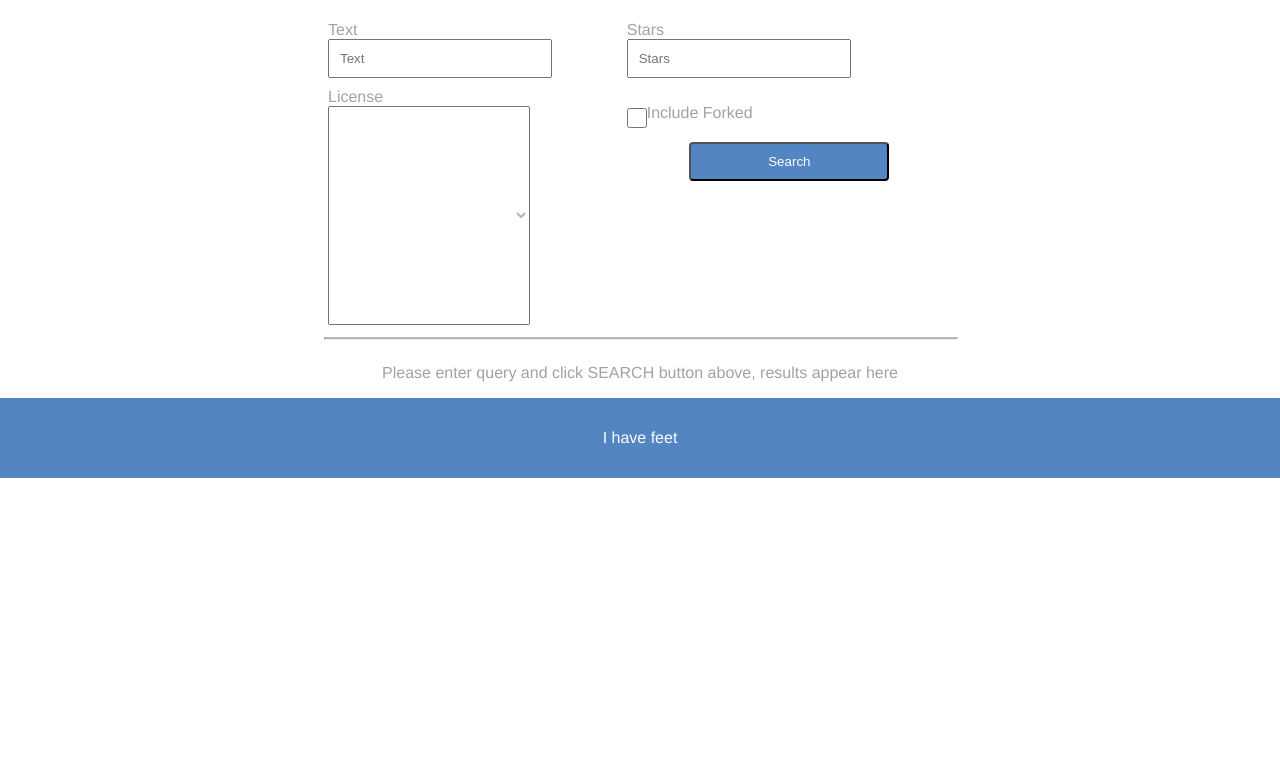
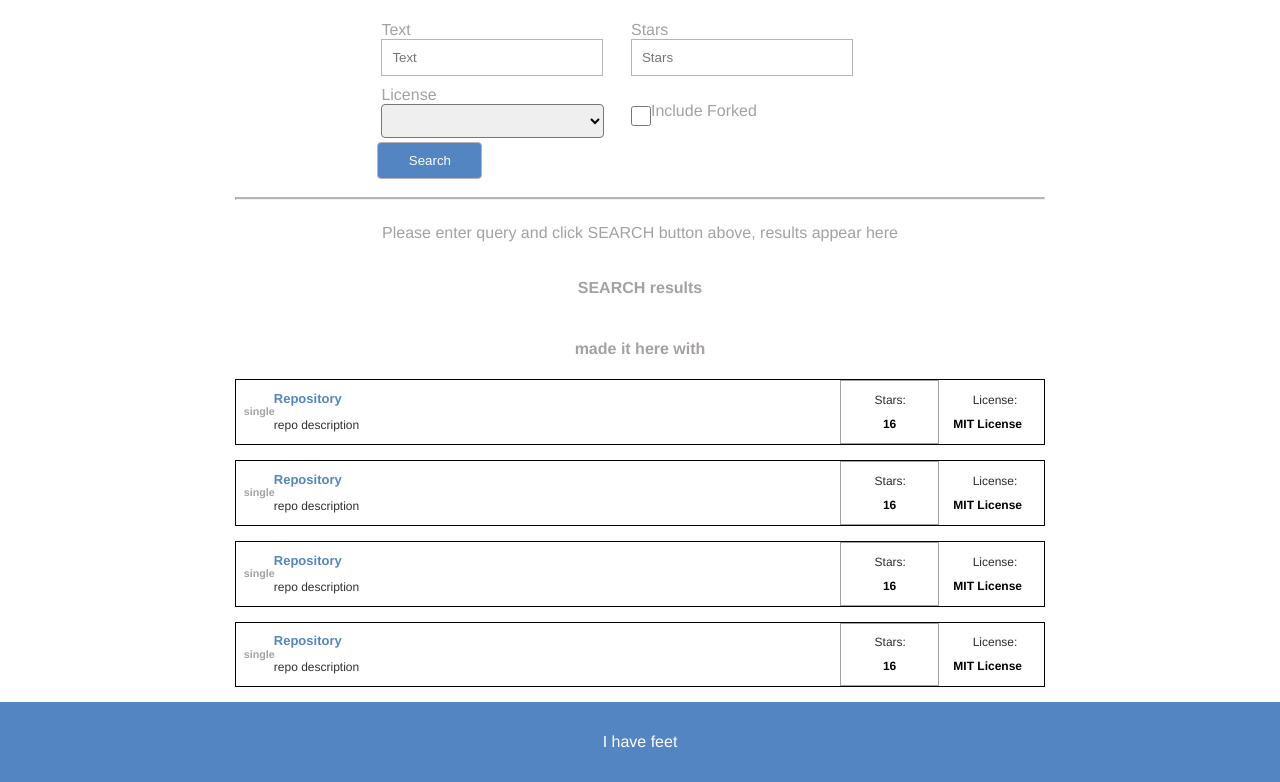
Before and after one commit to unachoza/GitHUB-Repo-Search, a React app in the folder githubreposearch/: page / in a window 1280 px wide. Shown: the part 145-927 px from the top of the page. Before the commit the page ends 816 px from the top, so only its background shows below. Built offline with nearby package versions, Linux system fonts and the light colour scheme.

Commit message:
traversing query results to display values on child compoents from state

```diff
--- a/githubreposearch/src/App.css
+++ b/githubreposearch/src/App.css
@@ -18,14 +18,14 @@ img {
 
 .result-container {
     border: 1px black solid;
-    width: 70%;
+    width: 100%;
     height: 25%;
     margin-bottom: 15px;
     display: flex;
     justify-content: center
 }
 .list-container {
-    width: 95%;
+    width: 80%;
     display: flex;
     flex-direction: column;
     align-items: center
@@ -39,7 +39,7 @@ div {
     display: flex;
     flex-direction: column;
     align-items: center;
-    width: 50%;
+    width: 80%;
 
 }
 .app-container {
@@ -74,7 +74,7 @@ div {
 
 hr {
     border-top: 2px solid rgb(185, 180, 180);
-    width: 100%
+    width: 80%
 }
 
 .column {
@@ -86,24 +86,32 @@ input {
     padding: 10px;
     margin-bottom: 10px;
     width: 200px;
+    border: 1px solid rgb(185, 180, 180);
 }
 .dropdown {
-    padding: 100px;
-    width: 60px
-
+    width: 223px;
+    height:20px
 }
 select {
-    padding: 10px;
-    color: rgb(185, 180, 180);
-}
+    width: 100%;
+    padding: 16px 20px;
+    border-radius: 4px;
+  }
 option{
-    position: absolute;
-    background-color: DodgerBlue;
     top: 100%;
     left: 0;
     right: 0;
     z-index: 99;
 }
+/* .form {
+    border:3px solid red;
+    display: flex;
+    align-items: center;
+    align-content: center;
+    justify-content: center;
+    justify-items: center;
+    width: 70%
+} */
 #checkbox-title{
     float:right
 }
@@ -117,15 +125,16 @@ margin-right: 0px;
 width: 20px;
  }
 
- #submit {
-     display: flex;
+ input#submit {
+     /* display: flex; */
     justify-content: center;
     align-items: center;
-    margin-left: auto;
-    margin-right: auto;
+    margin-right: 35%;
     border-radius: 4px;
     background: #5285C1;
-    color: white
+    color: white;
+    width: 20%;
+
 
  }
  h6{
@@ -148,9 +157,7 @@ width: 12%
     flex-direction: column;
     align-items: center;
     justify-content: center;
-
     width: 12%
-
 }
 
 .repo-text {
--- a/githubreposearch/src/ResultsComponents/ResultSingle.js
+++ b/githubreposearch/src/ResultsComponents/ResultSingle.js
@@ -9,7 +9,8 @@ class ResultSingle extends Component{
     render(){
         return (
             <div className="result-container">
-                <RepoText />
+                <h6>single {this.props.firstResponse}</h6>
+                <RepoText firstResponse={this.props.firstResponse} />
                 <RepoStars />
                 <License />
             </div>
--- a/githubreposearch/src/ResultsComponents/ResultsList.js
+++ b/githubreposearch/src/ResultsComponents/ResultsList.js
@@ -5,10 +5,12 @@ import "../App.css"
 
 class ResultsList extends Component{
     render(){
+        // if !this.
         return (
             <div className="list-container">
                 <h4>SEARCH results</h4>
-                <ResultSingle />
+                <h4>made it here with {this.props.firstResponse}</h4>
+                <ResultSingle firstResponse={this.props.firstResponse}/>
                 <ResultSingle />
                 <ResultSingle />
                 <ResultSingle />
--- a/githubreposearch/src/components/App.js
+++ b/githubreposearch/src/components/App.js
@@ -19,6 +19,7 @@ class App extends Component {
         return(
             <div className="app-container">
                 <Search />
+                {/* <ResultsList /> */}
                 {this.renderResult()}
             </div>
         )
--- a/githubreposearch/src/components/Form.js
+++ b/githubreposearch/src/components/Form.js
@@ -1,11 +1,12 @@
 import React, {Component} from 'react'
+import ResultList from "../ResultsComponents/ResultsList"
 import "../App.css"
 
 
 
 class Form extends Component {
-    constructor(){
-        super()
+    constructor(props){
+        super(props)
         this.state = {
             text: "",
             stars: "",
@@ -58,16 +59,20 @@ class Form extends Component {
         })
         console.log(this.state.isLoaded, this.state.data)
     }
+
+
     render(){
-
-        if (this.state.isLoaded) {
+        if  (this.state.isLoaded) {
                 let firstResponse = this.state.data
                 return (
                     <div>
+                        <ResultList firstResponse ={this.firstResponse} />
                         <h1>{firstResponse}</h1>
                     </div>
                 )
         }
+
+
         return(
             <div>
                 <form className="form" onSubmit={(e) => this.handleSubmit(e)}>
@@ -93,6 +98,7 @@ class Form extends Component {
                     </div>
                     <input  id="submit" type="submit" value="Search" />
                 </form>
+
             </div>
         )
     }
--- a/githubreposearch/src/components/Search.js
+++ b/githubreposearch/src/components/Search.js
@@ -3,6 +3,7 @@ import Header from './Header'
 import Form from './Form'
 import Footer from './Footer'
 import ResultsList from '../ResultsComponents/ResultsList';
+import "../App.css"
 
 class Search extends Component {
     constructor(){
@@ -24,6 +25,7 @@ class Search extends Component {
                 <hr/>
                 <p>Please enter query and click SEARCH button above, results appear here</p>
                 {this.renderResult()}
+                <ResultsList  />
                 <Footer />
 
             </div>
```
Also changed, not shown: githubreposearch/src/components/Form.css (added). Lines whose indentation alone changed are shown as unchanged.
